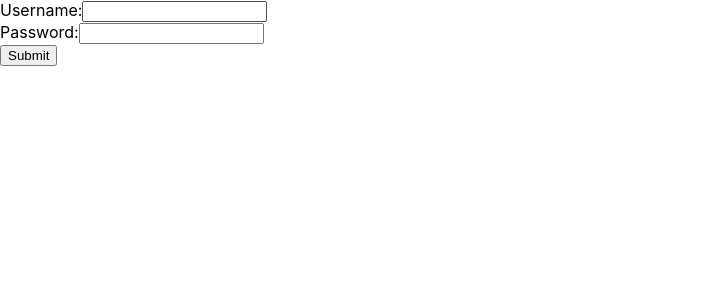
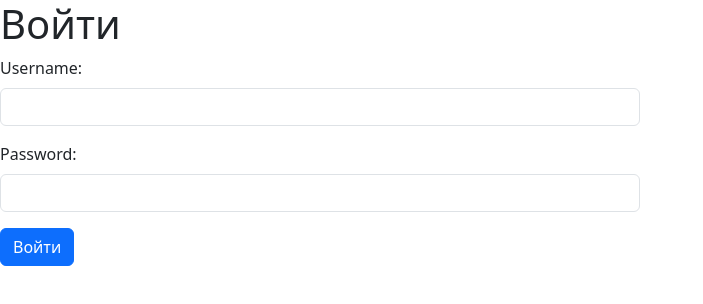
Before and after one commit to Maksim-Inozemtsev/frontend-project-12, a React (Create React App) app in the folder frontend/: page /login in a window 1280 px wide. Shown: the top 304 px of the page, without its empty margins (0-703 px from the left). Built offline with nearby package versions, Linux system fonts and the light colour scheme; the HTML template or start-up script is replaced by a standard one.

Commit message:
3-d step of the project (to be fixed)

```diff
--- a/frontend/package.json
+++ b/frontend/package.json
@@ -4,12 +4,17 @@
   "private": true,
   "proxy": "http://localhost:5001",
   "dependencies": {
+    "@reduxjs/toolkit": "^1.9.5",
     "@testing-library/jest-dom": "^5.16.5",
     "@testing-library/react": "^13.4.0",
     "@testing-library/user-event": "^13.5.0",
+    "axios": "^1.4.0",
+    "bootstrap": "^5.3.0",
     "formik": "^2.4.2",
     "react": "^18.2.0",
+    "react-bootstrap": "^2.8.0",
     "react-dom": "^18.2.0",
+    "react-redux": "^8.1.1",
     "react-router-dom": "^6.14.2",
     "react-scripts": "5.0.1",
     "web-vitals": "^2.1.4",
--- a/frontend/src/App.jsx
+++ b/frontend/src/App.jsx
@@ -1,15 +1,18 @@
-import { BrowserRouter, Routes, Route } from 'react-router-dom';
-import Form from './Components/Pages/form';
+import { BrowserRouter, Routes, Route, Navigate } from 'react-router-dom';
+import LoginForm from './Components/Pages/form';
 import NotFoundPage from './Components/Pages/NotFoundPage';
-import MainPage from './Components/MainPage';
+import MainPage from './Components/Pages/MainPage';
 import './App.css';
 
 function App() {
+  const token = localStorage.getItem('token');
+  const isAuthenticated = !!token;
+
   return (
     <BrowserRouter>
       <Routes>
-        <Route path="/" element={<MainPage />} />
-        <Route path="/login" element={<Form />} />
+        <Route path="/" element={isAuthenticated ? <MainPage /> : <Navigate to="/login" />} />
+        <Route path="/login" element={<LoginForm />} />
         <Route path="*" element={<NotFoundPage />} />
       </Routes>
     </BrowserRouter>
--- a/frontend/src/Components/Pages/form.jsx
+++ b/frontend/src/Components/Pages/form.jsx
@@ -1,43 +1,75 @@
-import { Formik, Form, Field, ErrorMessage } from 'formik';
+import { Formik, Field, ErrorMessage } from 'formik';
+import { Navigate } from 'react-router-dom';
+import React, { useState } from 'react';
 import * as Yup from 'yup';
+import axios from 'axios';
+import { Button, Form, Alert } from 'react-bootstrap';
+import 'bootstrap/dist/css/bootstrap.min.css';
+import apiPath from '../../routes.js';
+
+const { loginPage } = apiPath;
 
 const validationSchema = Yup.object().shape({
   username: Yup.string().required('Username is required'),
-  password: Yup.string().min(6, 'Password must be at least 6 characters').required('Password is required'),
+  password: Yup.string().min(5, 'Password must be at least 5 characters').required('Password is required'),
 });
 
-const RegistrationForm = () => {
-  const initialValues = {
-    username: '',
-    password: '',
+const LoginForm = () => {
+  const [redirect, setRedirect] = useState(false);
+  const [signed, setSigned] = useState(true);
+
+  const handleSubmit = async (values) => {
+    try {
+      const response = await axios.post(loginPage(), {
+        username: values.username,
+        password: values.password,
+      });
+
+      if ('token' in response.data) {
+      const { token, username } = response.data;
+      localStorage.setItem('token', token);
+      localStorage.setItem('username', username);
+      setSigned(true);
+      setRedirect(true);
+      } else {
+        setSigned(false);
+      }
+    } catch (error) {
+      console.log(error);
+    }
   };
 
-  const handleSubmit = (values) => {
-    // Здесь будет обработка отправки данных на сервер
-    console.log(values);
-  };
+  if (redirect) {
+    return <Navigate to="/" />;
+  }
 
   return (
-    <Formik initialValues={initialValues} validationSchema={validationSchema} onSubmit={handleSubmit}>
-      {({ isSubmitting }) => (
-        <Form>
-          <div>
-            <label htmlFor="username">Username:</label>
-            <Field type="text" id="username" name="username" />
-            <ErrorMessage name="username" component="div" />
-          </div>
-          <div>
-            <label htmlFor="password">Password:</label>
-            <Field type="password" id="password" name="password" />
-            <ErrorMessage name="password" component="div" />
-          </div>
-          <button type="submit" disabled={isSubmitting}>
-            Submit
-          </button>
-        </Form>
-      )}
-    </Formik>
+    <Formik initialValues={{ username: '', password: '' }} validationSchema={validationSchema} onSubmit={handleSubmit}>
+    {({ isSubmitting }) => (
+      <Form className="justify-content-center align-items-center">
+        <h1>Войти</h1>
+        {!signed && (
+          <Alert variant="danger">
+          Пользователь не найден!
+          </Alert>
+        )}
+      <Form.Group className="mb-3 w-50">
+        <Form.Label htmlFor="username">Username:</Form.Label>
+        <Field className="form-control" type="text" id="username" name="username" />
+        <ErrorMessage name="username" component="div" className='text-danger'/>
+      </Form.Group>
+      <Form.Group className="mb-3 w-50">
+        <Form.Label htmlFor="password">Password:</Form.Label>
+        <Field className="form-control" type="password" id="password" name="password" />
+        <ErrorMessage name="password" component="div" className='text-danger' />
+      </Form.Group>
+      <Button type="submit" disabled={isSubmitting}>
+        Войти
+      </Button>
+    </Form>
+    )}
+  </Formik>
   );
 };
 
-export default RegistrationForm;
+export default LoginForm;
--- /dev/null
+++ b/frontend/src/routes.js
@@ -0,0 +1,5 @@
+const api = '/api/v1/';
+
+export default {
+    loginPage: () => [api, 'login'].join(''),
+}
```
Also changed, not shown: frontend/src/Components/Pages/MainPage.jsx (renamed from frontend/src/Components/MainPage.jsx), 1 other file (tests, documents, lock files or other folders).
